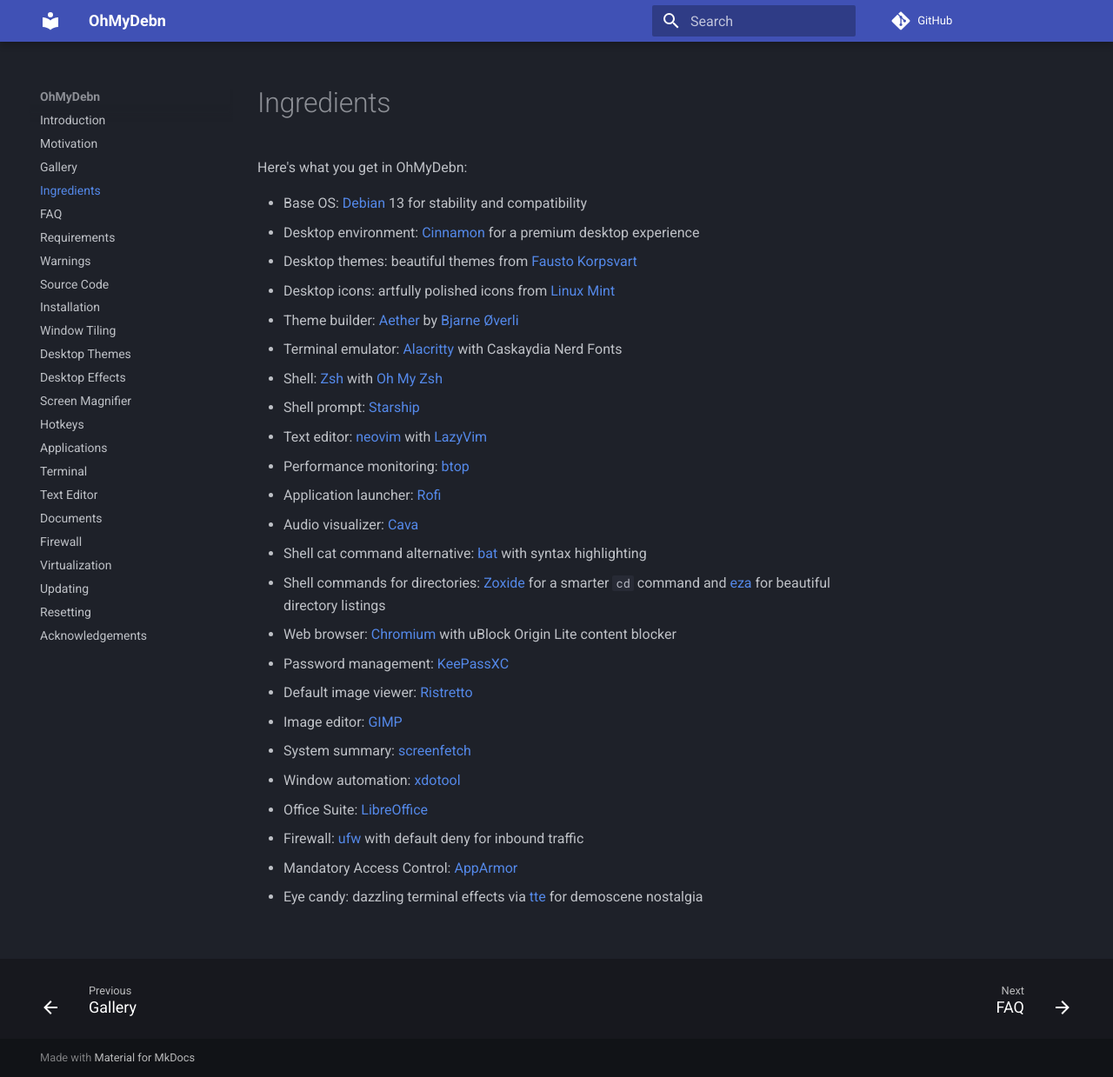
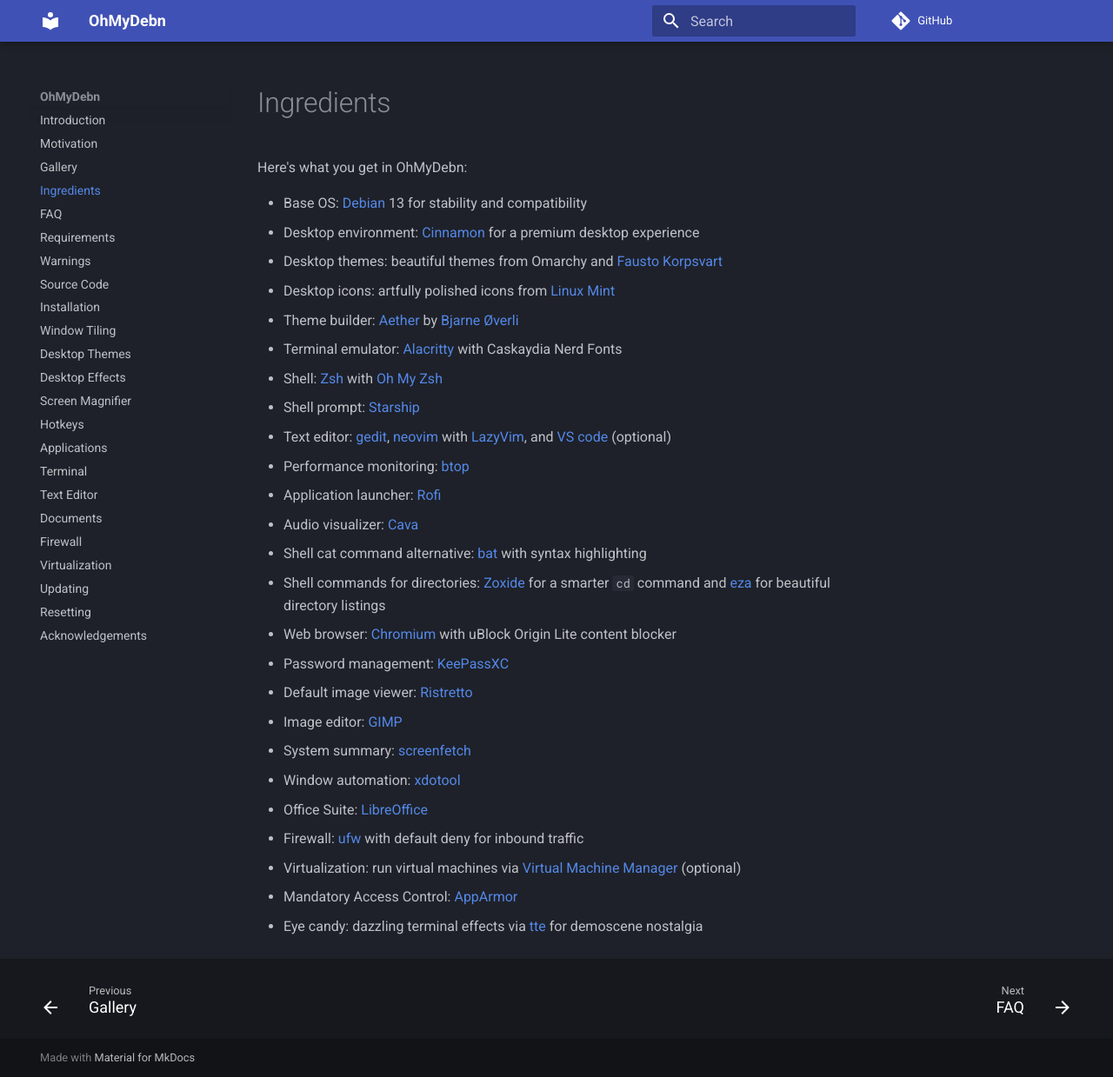
Before and after one commit to dougburks/ohmydebn-docs, an MkDocs documentation site: the page built from docs/ingredients.md, in a window 1280 px wide and 1239 px high. Shown: the whole window at 87% size. Built offline with MkDocs 1.6.1 and Material for MkDocs 9.7.7, drawn with Linux system fonts in a browser that asks for light colours; comment, search, counter and statistics services are not loaded.

Commit message:
update ingredients

```diff
--- a/docs/ingredients.md
+++ b/docs/ingredients.md
@@ -2,13 +2,13 @@
 
 - Base OS: [Debian](https://www.debian.org/) 13 for stability and compatibility
 - Desktop environment: [Cinnamon](https://github.com/linuxmint/Cinnamon) for a premium desktop experience
-- Desktop themes: beautiful themes from [Fausto Korpsvart](https://github.com/Fausto-Korpsvart)
+- Desktop themes: beautiful themes from Omarchy and [Fausto Korpsvart](https://github.com/Fausto-Korpsvart)
 - Desktop icons: artfully polished icons from [Linux Mint](https://linuxmint.com/)
 - Theme builder: [Aether](https://github.com/bjarneo/aether) by [Bjarne Øverli](https://x.com/iamdothash)
 - Terminal emulator: [Alacritty](https://alacritty.org/) with Caskaydia Nerd Fonts
 - Shell: [Zsh](https://en.wikipedia.org/wiki/Z_shell) with [Oh My Zsh](https://ohmyz.sh/)
 - Shell prompt: [Starship](https://starship.rs/)
-- Text editor: [neovim](https://neovim.io/) with [LazyVim](https://www.lazyvim.org/)
+- Text editor: [gedit](https://gedit-text-editor.org/), [neovim](https://neovim.io/) with [LazyVim](https://www.lazyvim.org/), and [VS code](https://code.visualstudio.com/) (optional)
 - Performance monitoring: [btop](https://github.com/aristocratos/btop)
 - Application launcher: [Rofi](https://davatorium.github.io/rofi/current/rofi.1/)
 - Audio visualizer: [Cava](https://github.com/karlstav/cava)
@@ -22,5 +22,6 @@
 - Window automation: [xdotool](https://github.com/jordansissel/xdotool)
 - Office Suite: [LibreOffice](https://www.libreoffice.org/)
 - Firewall: [ufw](https://help.ubuntu.com/community/UFW) with default deny for inbound traffic
+- Virtualization: run virtual machines via [Virtual Machine Manager](https://virt-manager.org/) (optional)
 - Mandatory Access Control: [AppArmor](https://wiki.debian.org/AppArmor/HowToUse)
 - Eye candy: dazzling terminal effects via [tte](https://github.com/ChrisBuilds/terminaltexteffects) for demoscene nostalgia
```
